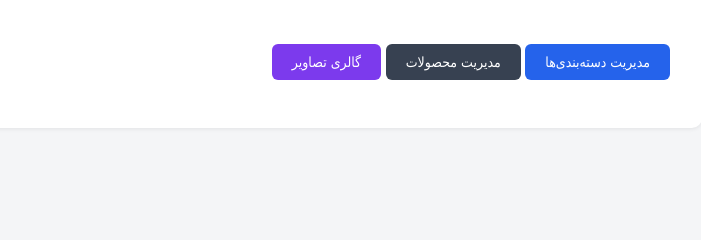
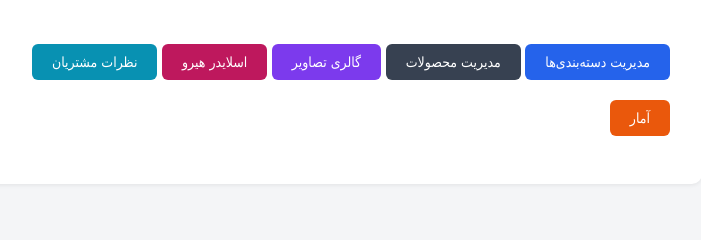
Before and after one commit to Arian-Azar/SaaS-Restaurant-Menu, a Django app: template templates/restaurants/dashboard.html in a window 1280 px wide. Shown: the part 449-689 px from the top of the page, without its empty margins (298-999 px from the left). Run offline with Django 5.2, Linux system fonts and the light colour scheme; the template is opened without the code that fills it, so the values that code supplies are empty.

Commit message:
Update restaurant dashboard

```diff
--- a/templates/restaurants/dashboard.html
+++ b/templates/restaurants/dashboard.html
@@ -36,6 +36,9 @@
         <a class="btn" href="{% url 'menu:category_list' %}">مدیریت دسته‌بندی‌ها</a>
         <a class="btn" style="background:#374151;" href="{% url 'menu:product_list' %}">مدیریت محصولات</a>
         <a class="btn" style="background:#7c3aed;" href="{% url 'gallery_list' %}">گالری تصاویر</a>
+        <a class="btn" style="background:#be185d;" href="{% url 'hero_slide_list' %}">اسلایدر هیرو</a>
+        <a class="btn" style="background:#0891b2;" href="{% url 'testimonial_list' %}">نظرات مشتریان</a>
+        <a class="btn" style="background:#ea580c;" href="{% url 'stat_list' %}">آمار</a>
     </p>
 </div>
 {% endblock %}
```
